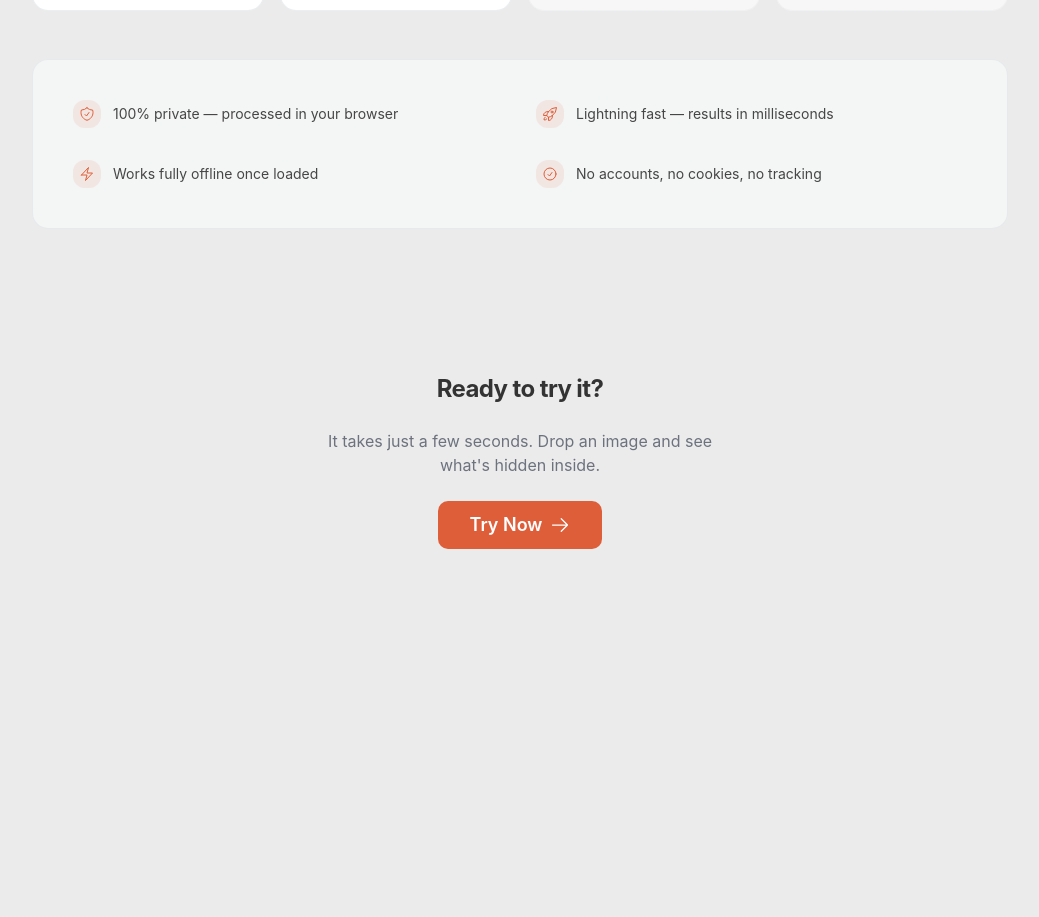
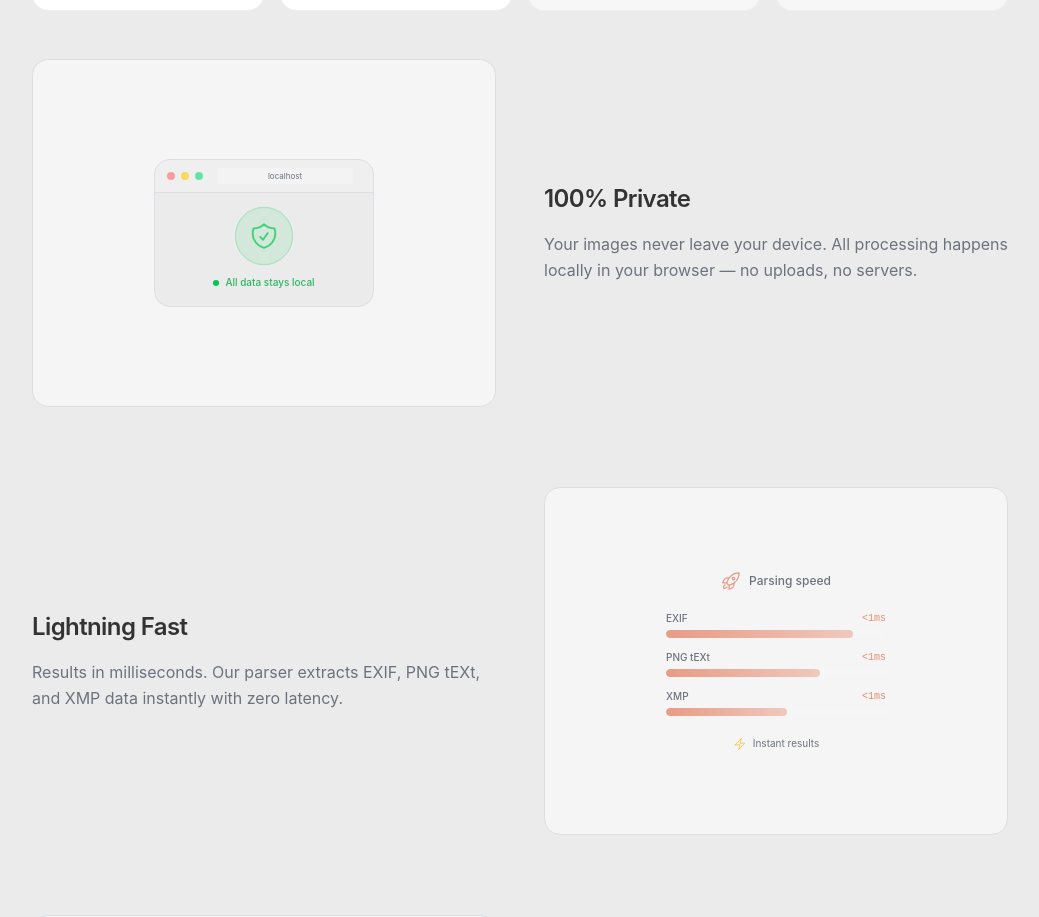
Before and after one commit to Thomas97417/metadata-reader, a Next.js app: page / in a window 1280 px wide. Shown: the part 2554-3471 px from the top of the page, without its empty margins (120-1159 px from the left). Before the commit the page ends 3167 px from the top, so only its background shows below. Built offline with nearby package versions, Linux system fonts and the light colour scheme.

Commit message:
improve ui of benefits section in main page (#10)

```diff
--- a/app/page.tsx
+++ b/app/page.tsx
@@ -1,5 +1,6 @@
 "use client";
 
+import { useState } from "react";
 import { motion } from "framer-motion";
 import {
   ArrowUpTrayIcon,
@@ -12,14 +13,22 @@ import {
   ShieldCheckIcon,
   RocketLaunchIcon,
   BoltIcon,
+  GlobeAltIcon,
+  SignalSlashIcon,
+  EyeSlashIcon,
 } from "@heroicons/react/24/outline";
+import { useRouter } from "next/navigation";
 import TryLinkButton from "@/components/TryLinkButton";
 
 /* ── Illustrations ─────────────────────────────────────────────── */
 
 function StepDropIllustration() {
+  const router = useRouter();
   return (
-    <div className="w-full aspect-[4/3] rounded-2xl border-2 border-dashed border-border bg-card/50 flex flex-col items-center justify-center gap-3 p-8">
+    <div
+      onClick={() => router.push("/extract")}
+      className="w-full aspect-[4/3] rounded-2xl border-2 border-dashed border-border bg-card/50 flex flex-col items-center justify-center gap-3 p-8 cursor-pointer hover:border-primary/50 transition-colors"
+    >
       <motion.div
         animate={{ y: [0, -6, 0] }}
         transition={{ duration: 2, repeat: Infinity, ease: "easeInOut" }}
@@ -78,34 +87,194 @@ function StepParsingIllustration() {
 }
 
 function StepResultsIllustration() {
+  const [activeTab, setActiveTab] = useState<"parameters" | "raw">(
+    "parameters",
+  );
   const rows = [
-    { key: "Prompt", value: "a beautiful landscape, oil painting..." },
+    {
+      key: "Prompt",
+      value: "a beautiful landscape, oil painting, vibrant colors",
+    },
+    { key: "Negative", value: "blurry, low quality, watermark, text" },
     { key: "Model", value: "SDXL 1.0" },
     { key: "Seed", value: "4281937" },
     { key: "Steps", value: "30" },
+    { key: "CFG", value: "7.5" },
+  ];
+  const rawData = {
+    prompt: "a beautiful landscape, oil painting, vibrant colors",
+    negative_prompt: "blurry, low quality, watermark, text",
+    model: "SDXL 1.0",
+    seed: 4281937,
+    steps: 30,
+    cfg_scale: 7.5,
+    sampler: "DPM++ 2M Karras",
+    size: "1024x1024",
+  };
+  const tabs = [
+    { id: "parameters" as const, label: "Parameters" },
+    { id: "raw" as const, label: "Raw Data" },
   ];
   return (
     <div className="w-full aspect-[4/3] rounded-2xl border border-border bg-card/50 overflow-hidden flex flex-col">
       {/* Tab bar */}
       <div className="flex items-center gap-1 px-4 pt-3 pb-2 border-b border-border">
-        <span className="text-xs font-medium px-3 py-1 rounded-md bg-primary/10 text-primary">
-          Parameters
-        </span>
-        <span className="text-xs font-medium px-3 py-1 rounded-md text-muted-foreground">
-          Raw Data
-        </span>
+        {tabs.map((tab) => (
+          <button
+            key={tab.id}
+            onClick={() => setActiveTab(tab.id)}
+            className={`text-xs font-medium px-3 py-1 rounded-md transition-colors ${
+              activeTab === tab.id
+                ? "bg-primary/10 text-primary"
+                : "text-muted-foreground hover:text-foreground hover:bg-muted/50"
+            }`}
+          >
+            {tab.label}
+          </button>
+        ))}
       </div>
-      {/* Rows */}
+      {/* Content */}
+      {activeTab === "parameters" ? (
         <div className="flex-1 px-4 py-3 space-y-2.5 overflow-hidden">
           {rows.map((row) => (
             <div key={row.key} className="flex items-baseline gap-3">
-            <span className="text-[11px] font-medium text-muted-foreground shrink-0 w-12">
+              <span className="text-[11px] font-medium text-muted-foreground shrink-0 w-14">
                 {row.key}
               </span>
               <span className="text-[11px] font-mono text-foreground/80 truncate">
                 {row.value}
               </span>
             </div>
+          ))}
+        </div>
+      ) : (
+        <div className="flex-1 px-4 py-3 overflow-auto">
+          <pre className="text-[10px] font-mono text-foreground/80 leading-relaxed whitespace-pre">
+            {JSON.stringify(rawData, null, 2)}
+          </pre>
+        </div>
+      )}
+    </div>
+  );
+}
+
+/* ── Benefit Illustrations ────────────────────────────────────── */
+
+function BenefitPrivacyIllustration() {
+  return (
+    <div className="w-full aspect-[4/3] rounded-2xl border border-border bg-card/50 flex flex-col items-center justify-center gap-4 p-8">
+      {/* Browser frame */}
+      <div className="w-full max-w-[220px] rounded-xl border border-border bg-background overflow-hidden">
+        <div className="flex items-center gap-1.5 px-3 py-2 border-b border-border bg-muted/30">
+          <div className="w-2 h-2 rounded-full bg-red-400/60" />
+          <div className="w-2 h-2 rounded-full bg-yellow-400/60" />
+          <div className="w-2 h-2 rounded-full bg-green-400/60" />
+          <div className="flex-1 mx-2 h-4 rounded bg-muted/50 flex items-center justify-center">
+            <span className="text-[8px] text-muted-foreground">localhost</span>
+          </div>
+        </div>
+        <div className="p-4 flex flex-col items-center gap-3">
+          <motion.div
+            animate={{ scale: [1, 1.08, 1] }}
+            transition={{ duration: 2.5, repeat: Infinity, ease: "easeInOut" }}
+            className="p-3 rounded-full bg-green-500/10 border border-green-500/20"
+          >
+            <ShieldCheckIcon className="w-7 h-7 text-green-500/70" />
+          </motion.div>
+          <div className="flex items-center gap-1.5">
+            <div className="w-1.5 h-1.5 rounded-full bg-green-500" />
+            <span className="text-[10px] font-medium text-green-600/80">
+              All data stays local
+            </span>
+          </div>
+        </div>
+      </div>
+    </div>
+  );
+}
+
+function BenefitSpeedIllustration() {
+  const bars = [
+    { label: "EXIF", delay: 0, width: "85%" },
+    { label: "PNG tEXt", delay: 0.15, width: "70%" },
+    { label: "XMP", delay: 0.3, width: "55%" },
+  ];
+  return (
+    <div className="w-full aspect-[4/3] rounded-2xl border border-border bg-card/50 flex flex-col items-center justify-center gap-4 p-6 sm:p-8">
+      <div className="flex items-center gap-2 mb-1">
+        <RocketLaunchIcon className="w-5 h-5 text-primary/60" />
+        <span className="text-xs font-medium text-muted-foreground">
+          Parsing speed
+        </span>
+      </div>
+      <div className="w-full max-w-[220px] space-y-3">
+        {bars.map((bar) => (
+          <div key={bar.label} className="space-y-1">
+            <div className="flex items-center justify-between">
+              <span className="text-[10px] font-medium text-muted-foreground">
+                {bar.label}
+              </span>
+              <span className="text-[10px] font-mono text-primary/70">
+                &lt;1ms
+              </span>
+            </div>
+            <div className="h-2 rounded-full bg-muted/50 overflow-hidden">
+              <motion.div
+                className="h-full rounded-full bg-gradient-to-r from-primary/60 to-primary/30"
+                initial={{ width: 0 }}
+                animate={{ width: bar.width }}
+                transition={{
+                  duration: 0.8,
+                  delay: bar.delay,
+                  repeat: Infinity,
+                  repeatDelay: 2.5,
+                  ease: "easeOut",
+                }}
+              />
+            </div>
+          </div>
+        ))}
+      </div>
+      <div className="flex items-center gap-1.5 mt-1">
+        <BoltIcon className="w-3.5 h-3.5 text-yellow-500/70" />
+        <span className="text-[10px] text-muted-foreground">
+          Instant results
+        </span>
+      </div>
+    </div>
+  );
+}
+
+function BenefitNoTrackingIllustration() {
+  const items = [
+    { label: "Cookies", blocked: true },
+    { label: "Analytics", blocked: true },
+    { label: "Accounts", blocked: true },
+  ];
+  return (
+    <div className="w-full aspect-[4/3] rounded-2xl border border-border bg-card/50 flex flex-col items-center justify-center gap-4 p-6 sm:p-8">
+      <EyeSlashIcon className="w-7 h-7 text-primary/50" />
+      <div className="w-full max-w-[200px] space-y-2">
+        {items.map((item, i) => (
+          <motion.div
+            key={item.label}
+            initial={{ opacity: 0, x: -10 }}
+            animate={{ opacity: 1, x: 0 }}
+            transition={{
+              duration: 0.4,
+              delay: i * 0.3,
+              repeat: Infinity,
+              repeatDelay: 3,
+            }}
+            className="flex items-center justify-between px-3 py-2 rounded-lg bg-muted/30 border border-border/50"
+          >
+            <span className="text-[11px] font-medium text-muted-foreground">
+              {item.label}
+            </span>
+            <span className="text-[10px] font-medium px-2 py-0.5 rounded-full bg-red-500/10 text-red-500/70">
+              None
+            </span>
+          </motion.div>
         ))}
       </div>
     </div>
@@ -146,10 +315,24 @@ const supportedTools = [
 ];
 
 const benefits = [
-  { icon: ShieldCheckIcon, text: "100% private — processed in your browser" },
-  { icon: RocketLaunchIcon, text: "Lightning fast — results in milliseconds" },
-  { icon: BoltIcon, text: "Works fully offline once loaded" },
-  { icon: CheckCircleIcon, text: "No accounts, no cookies, no tracking" },
+  {
+    title: "100% Private",
+    description:
+      "Your images never leave your device. All processing happens locally in your browser — no uploads, no servers.",
+    Illustration: BenefitPrivacyIllustration,
+  },
+  {
+    title: "Lightning Fast",
+    description:
+      "Results in milliseconds. Our parser extracts EXIF, PNG tEXt, and XMP data instantly with zero latency.",
+    Illustration: BenefitSpeedIllustration,
+  },
+  {
+    title: "Zero Tracking",
+    description:
+      "No accounts, no cookies, no analytics. We don't track you or collect any data whatsoever.",
+    Illustration: BenefitNoTrackingIllustration,
+  },
 ];
 
 /* ── Page ───────────────────────────────────────────────────────── */
@@ -237,9 +420,7 @@ export default function Page() {
                     }`}
                   >
                     {/* Illustration */}
-                    <div
-                      className={isReversed ? "md:order-2" : "md:order-1"}
-                    >
+                    <div className={isReversed ? "md:order-2" : "md:order-1"}>
                       <step.Illustration />
                     </div>
 
@@ -330,33 +511,42 @@ export default function Page() {
             </motion.div>
 
             {/* Benefits */}
+            <div className="space-y-12 lg:space-y-20">
+              {benefits.map((benefit, index) => {
+                const isReversed = index % 2 === 1;
+                return (
                   <motion.div
-              initial={{ opacity: 0, y: 20 }}
+                    key={benefit.title}
+                    initial={{ opacity: 0, y: 30 }}
                     whileInView={{ opacity: 1, y: 0 }}
-              viewport={{ once: true }}
-              transition={{ duration: 0.6, delay: 0.15 }}
-              className="rounded-2xl border border-border/50 bg-card/50 p-6 sm:p-8"
+                    viewport={{ once: true, margin: "-50px" }}
+                    transition={{ duration: 0.6, delay: 0.1 }}
+                    className={`grid grid-cols-1 md:grid-cols-2 gap-8 lg:gap-12 items-center ${
+                      isReversed ? "md:direction-rtl" : ""
+                    }`}
                   >
-              <div className="grid grid-cols-1 sm:grid-cols-2 gap-4">
-                {benefits.map((item, index) => (
-                  <motion.div
-                    key={item.text}
-                    initial={{ opacity: 0, y: 10 }}
-                    whileInView={{ opacity: 1, y: 0 }}
-                    viewport={{ once: true }}
-                    transition={{ duration: 0.4, delay: index * 0.08 }}
-                    className="flex items-center gap-3 p-2"
+                    {/* Illustration */}
+                    <div className={isReversed ? "md:order-2" : "md:order-1"}>
+                      <benefit.Illustration />
+                    </div>
+
+                    {/* Text */}
+                    <div
+                      className={`space-y-4 ${
+                        isReversed ? "md:order-1" : "md:order-2"
+                      }`}
                     >
-                    <div className="p-1.5 rounded-lg bg-primary/10 shrink-0">
-                      <item.icon className="w-4 h-4 text-primary" />
-                    </div>
-                    <span className="text-sm text-foreground/90">
-                      {item.text}
-                    </span>
-                  </motion.div>
-                ))}
+                      <h3 className="text-2xl font-semibold tracking-tight text-foreground">
+                        {benefit.title}
+                      </h3>
+                      <p className="text-muted-foreground leading-relaxed">
+                        {benefit.description}
+                      </p>
                     </div>
                   </motion.div>
+                );
+              })}
+            </div>
           </div>
         </section>
 
```
Lines whose indentation alone changed are shown as unchanged.
